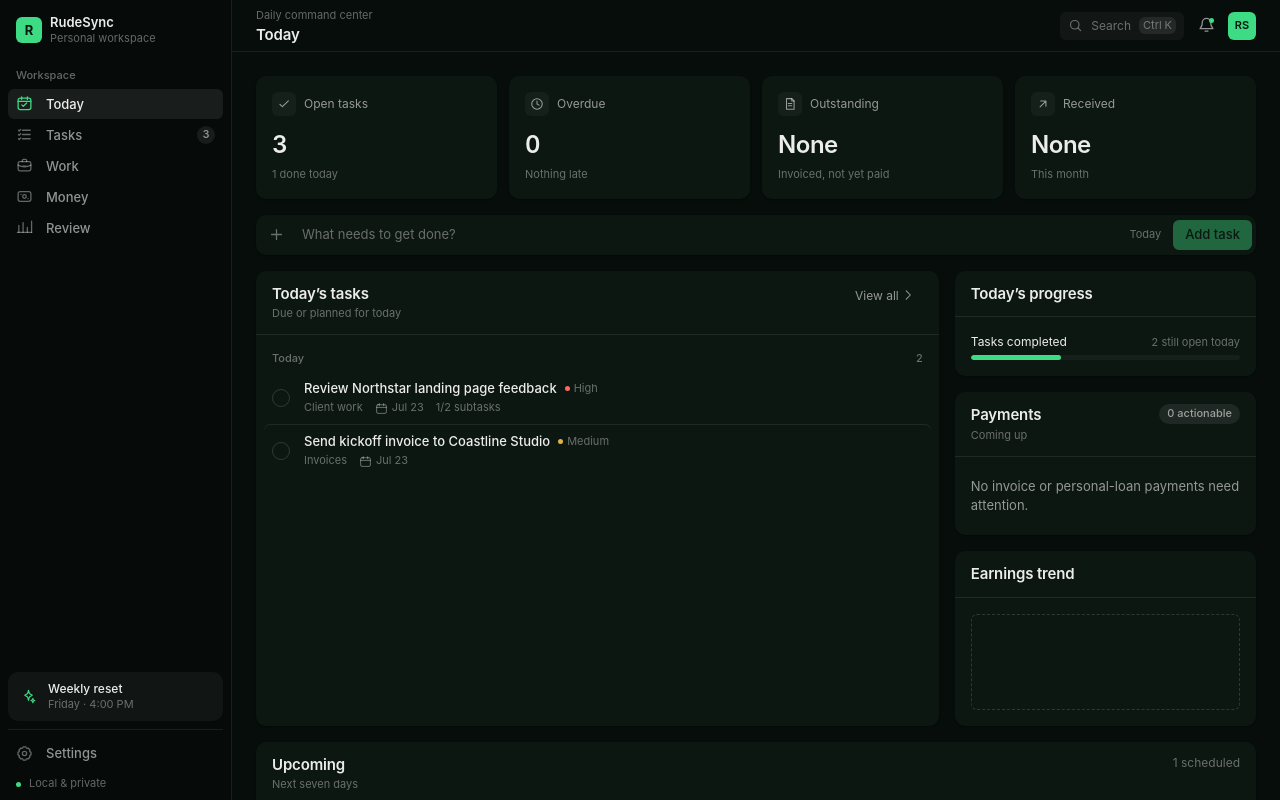
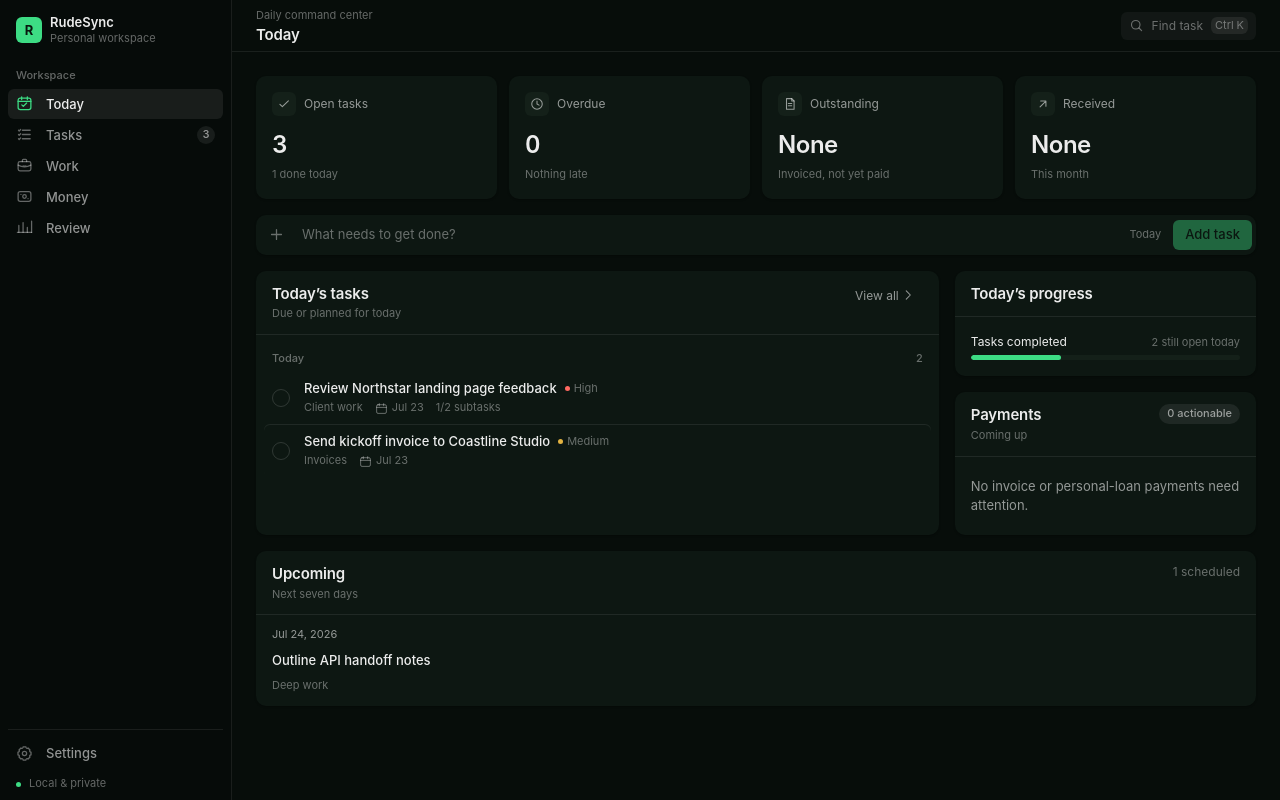
Before and after one commit to muyu0703/RudeSync, a Svelte app: page / in a window 1280 px wide. Built offline with nearby package versions, Linux system fonts and the light colour scheme.

Commit message:
fix(ui): remove controls that promise behaviour they do not have

```diff
--- a/src/App.svelte
+++ b/src/App.svelte
@@ -484,7 +484,19 @@
     };
     const invoke =
       tauri.__TAURI_INTERNALS__?.invoke ?? tauri.__TAURI__?.core?.invoke;
-    if (invoke) await invoke("show_task_widget");
+    if (!invoke) {
+      errorMessage = "The task widget is only available in the desktop app.";
+      return;
+    }
+    errorMessage = "";
+    try {
+      await invoke("show_task_widget");
+    } catch (error) {
+      errorMessage =
+        error instanceof Error
+          ? error.message
+          : "The task widget could not be opened.";
+    }
   }
 
   async function saveTask(event: CustomEvent<TaskDialogSaveDetail>): Promise<void> {
@@ -642,13 +654,11 @@
         <h1>{sectionCopy[active].title}</h1>
       </div>
       <div class="topbar-actions">
-        <button class="search-trigger" type="button" on:click={openSearch}>
-          <Icon name="search" size={15} /><span>Search</span><kbd>Ctrl K</kbd>
-        </button>
-        <button class="icon-button notification-button" type="button" aria-label="Notifications">
-          <Icon name="bell" size={17} /><span class="notification-dot"></span>
-        </button>
-        <button class="avatar" type="button" aria-label="Open profile">RS</button>
+        {#if active === "today" || active === "tasks"}
+          <button class="search-trigger" type="button" on:click={openSearch}>
+            <Icon name="search" size={15} /><span>Find task</span><kbd>Ctrl K</kbd>
+          </button>
+        {/if}
       </div>
     </header>
 
@@ -814,11 +824,6 @@
                 <div class="empty-inline">No invoice or personal-loan payments need attention.</div>
               {/if}
             </Card>
-
-            <Card>
-              <SectionHeader slot="header" title="Earnings trend" />
-              <div class="chart-slot" aria-hidden="true"></div>
-            </Card>
           </aside>
         </div>
 
@@ -856,6 +861,7 @@
             <button
               class="primary-button"
               type="button"
+              disabled={!settingsService.isDesktop}
               on:click={() => void openTaskWidget()}
             ><Icon name="spark" size={15} /> Pop out widget</button>
           </div>
@@ -947,17 +953,6 @@
           </Card>
         </div>
 
-        <div class="review-charts">
-          <Card>
-            <SectionHeader slot="header" title="Completion trend" />
-            <div class="chart-slot" aria-hidden="true"></div>
-          </Card>
-          <Card>
-            <SectionHeader slot="header" title="Earnings by month" />
-            <div class="chart-slot" aria-hidden="true"></div>
-          </Card>
-        </div>
-
         <section class="panel full-panel">
           <div class="panel-header">
             <div><span class="panel-kicker">Next-week planning</span><h3>Upcoming tasks</h3></div>
--- a/src/app.css
+++ b/src/app.css
@@ -239,27 +239,6 @@ kbd { font-variant-numeric: tabular-nums; }
 .nav-item.active .nav-count { color: var(--accent); background: var(--accent-fill); }
 
 .sidebar-spacer { flex: 1; }
-.sidebar-callout {
-  display: flex;
-  align-items: center;
-  gap: var(--space-2);
-  margin-bottom: var(--space-2);
-  padding: var(--space-2);
-  background: var(--surface-hover);
-  border-radius: var(--radius-panel);
-}
-.callout-icon {
-  display: grid;
-  width: 24px;
-  height: 24px;
-  flex: 0 0 auto;
-  place-items: center;
-  color: var(--accent);
-  border-radius: var(--radius-control);
-}
-.sidebar-callout > div:last-child { display: flex; min-width: 0; flex-direction: column; }
-.sidebar-callout strong { color: var(--text-primary); font-size: var(--text-12); font-weight: var(--weight-medium); }
-.sidebar-callout span { color: var(--text-tertiary); font-size: var(--text-11); }
 
 .sidebar-footer { display: grid; gap: var(--space-2); padding-top: var(--space-2); border-top: 1px solid var(--separator); }
 .local-status {
@@ -329,7 +308,7 @@ kbd {
   border-radius: var(--radius-control);
 }
 
-.icon-button, .avatar {
+.icon-button {
   display: grid;
   width: 28px;
   height: 28px;
@@ -342,22 +321,6 @@ kbd {
   transition: background var(--duration) var(--ease), color var(--duration) var(--ease);
 }
 .icon-button:hover { color: var(--text-primary); background: var(--surface-hover); }
-.notification-button { position: relative; }
-.notification-dot {
-  position: absolute;
-  top: 6px;
-  right: 6px;
-  width: 5px;
-  height: 5px;
-  background: var(--accent);
-  border-radius: 50%;
-}
-.avatar {
-  color: var(--on-accent);
-  font-size: var(--text-11);
-  font-weight: var(--weight-semibold);
-  background: var(--accent);
-}
 
 .error-banner, .backup-warning {
   display: flex;
@@ -406,13 +369,6 @@ kbd {
 /* =============================================================
    Today
    ============================================================= */
-
-/* Reserved for Cycle 2. Renders as a quiet empty region, never a broken chart. */
-.chart-slot {
-  height: 96px;
-  border: 1px dashed var(--separator-strong);
-  border-radius: var(--radius-control);
-}
 
 .quick-add {
   display: grid;
@@ -696,16 +652,9 @@ kbd {
 }
 .inline-search input { width: 100%; font-size: var(--text-12); }
 
-/* Single-card and two-card rows on the Review screen, sharing the same
-   1120px measure as the stat row above them. */
+/* Single-card row on the Review screen, sharing the same 1120px measure as
+   the stat row above it. */
 .review-grid { max-width: 1120px; margin: 0 auto var(--space-4); }
-.review-charts {
-  display: grid;
-  grid-template-columns: repeat(2, minmax(0, 1fr));
-  gap: var(--space-4);
-  max-width: 1120px;
-  margin: 0 auto var(--space-4);
-}
 
 .settings-grid { display: grid; grid-template-columns: repeat(2, minmax(0, 1fr)); gap: var(--space-3); max-width: 1120px; margin: 0 auto; }
 
@@ -792,10 +741,9 @@ kbd {
 @media (max-width: 1020px) {
   :root { --sidebar-width: 60px; }
   .brand-copy, .nav-label, .nav-text, .nav-count,
-  .sidebar-callout > div:last-child, .local-status span:last-child { display: none; }
+  .local-status span:last-child { display: none; }
   .brand, .nav-item, .local-status { justify-content: center; }
   .nav-item { grid-template-columns: 1fr; padding: 0; place-items: center; }
-  .sidebar-callout { justify-content: center; padding: var(--space-1); }
   .today-grid { grid-template-columns: 1fr; }
   .side-stack { grid-template-columns: repeat(2, minmax(0, 1fr)); }
   .upcoming-strip { grid-template-columns: repeat(2, minmax(0, 1fr)); }
@@ -807,7 +755,7 @@ kbd {
   .search-trigger span, .search-trigger kbd { display: none; }
   .quick-hint { display: none; }
   .quick-add { grid-template-columns: 20px minmax(0, 1fr) auto; }
-  .settings-grid, .review-charts { grid-template-columns: 1fr; }
+  .settings-grid { grid-template-columns: 1fr; }
   .upcoming-strip { grid-template-columns: 1fr; }
 }
 
--- a/src/lib/components/Sidebar.svelte
+++ b/src/lib/components/Sidebar.svelte
@@ -54,14 +54,6 @@
 
   <div class="sidebar-spacer"></div>
 
-  <div class="sidebar-callout">
-    <div class="callout-icon"><Icon name="spark" size={15} /></div>
-    <div>
-      <strong>Weekly reset</strong>
-      <span>Friday · 4:00 PM</span>
-    </div>
-  </div>
-
   <div class="sidebar-footer">
     <button
       class:active={active === "settings"}
--- a/src/lib/features/money/MoneyView.svelte
+++ b/src/lib/features/money/MoneyView.svelte
@@ -1190,11 +1190,6 @@
           </div>
         </form>
       {/if}
-
-      <Card>
-        <SectionHeader slot="header" title="Invoiced vs received" />
-        <div class="chart-slot" aria-hidden="true"></div>
-      </Card>
 
       {#if loading}
         <div class="loading-state" aria-live="polite">Loading invoices…</div>
```
